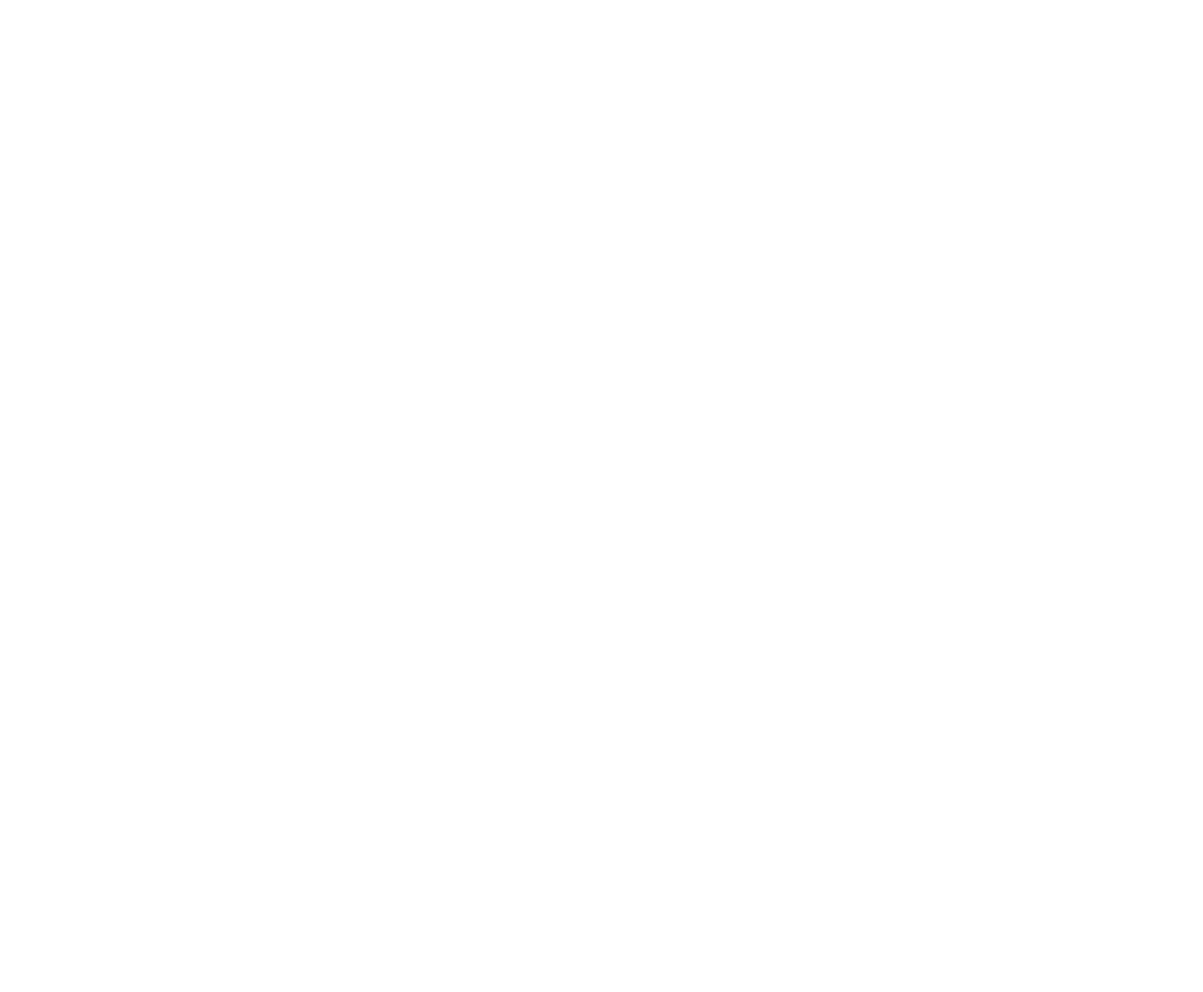
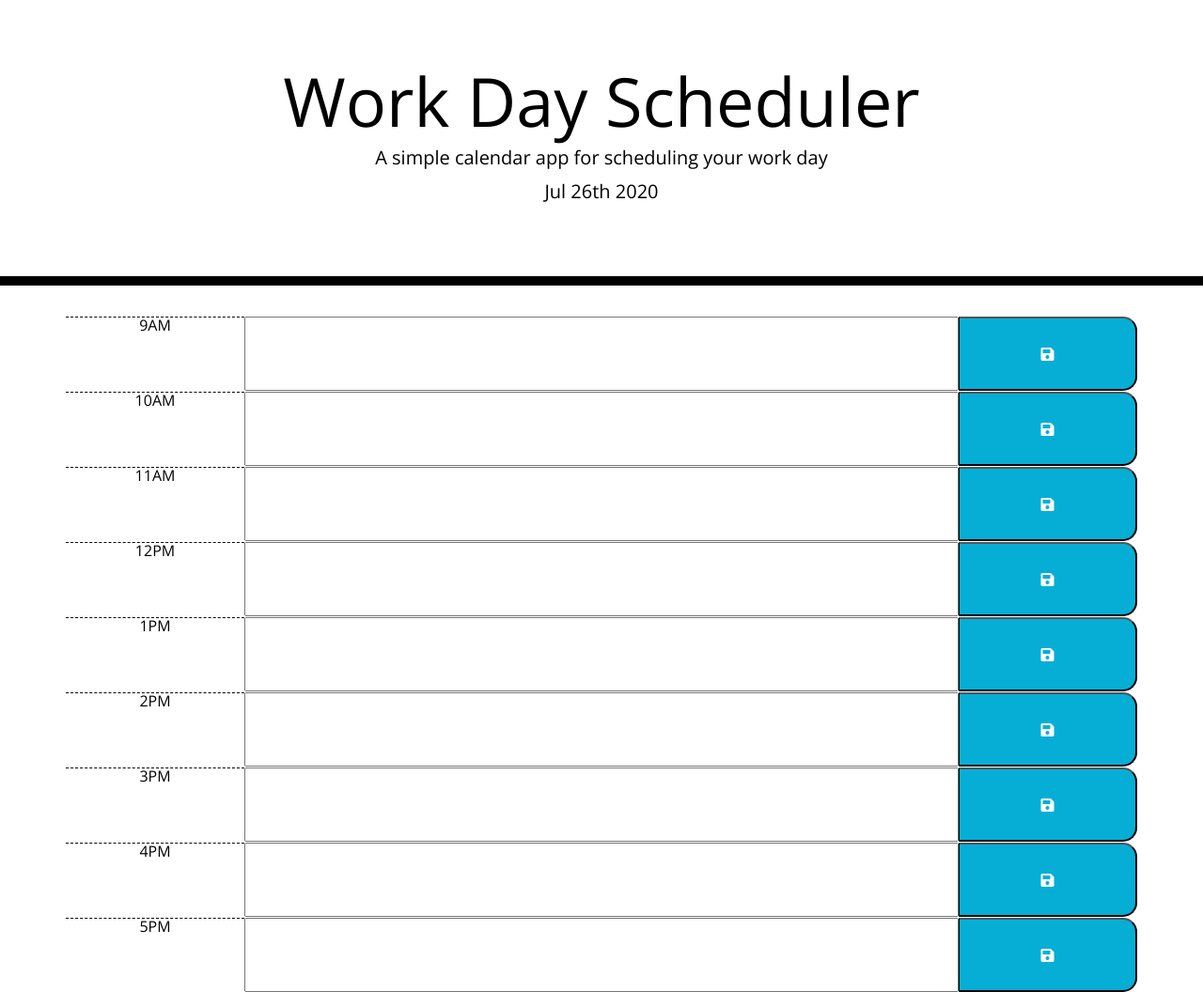
Before and after one commit to kelbri10/Day-Planner, a plain HTML site: page index.html in a window 1280 px wide. Shown: the whole page at 94% size. Before the commit the page ends 800 px from the top, so only its background shows below. Drawn offline with nearby package versions, Linux system fonts and the light colour scheme.

Commit message:
added js to format day planner using provided css

```diff
--- a/index.html
+++ b/index.html
@@ -1,11 +1,39 @@
 <!DOCTYPE html>
 <html lang="en">
-<head>
-    <meta charset="UTF-8">
-    <meta name="viewport" content="width=device-width, initial-scale=1.0">
-    <title>Document</title>
-</head>
-<body>
+  <head>
+    <meta charset="UTF-8" />
+    <meta name="viewport" content="width=device-width, initial-scale=1.0" />
+    <meta http-equiv="X-UA-Compatible" content="ie=edge" />
+    <link
+      rel="stylesheet"
+      href="https://stackpath.bootstrapcdn.com/bootstrap/4.3.1/css/bootstrap.min.css"
+    />
+    <link
+      rel="stylesheet"
+      href="https://use.fontawesome.com/releases/v5.8.1/css/all.css"
+      integrity="sha384-50oBUHEmvpQ+1lW4y57PTFmhCaXp0ML5d60M1M7uH2+nqUivzIebhndOJK28anvf"
+      crossorigin="anonymous"
+    />
+    <link
+      href="https://fonts.googleapis.com/css?family=Open+Sans&display=swap"
+      rel="stylesheet"
+    />
+    <link rel="stylesheet" href="style.css" />
+    <title>Work Day Scheduler</title>
+  </head>
 
-</body>
+  <body>
+    <header class="jumbotron">
+      <h1 class="display-3">Work Day Scheduler</h1>
+      <p class="lead">A simple calendar app for scheduling your work day</p>
+      <p id="currentDay" class="lead"></p>
+    </header>
+    <div class="container">
+      <!-- Timeblocks go here -->
+    </div>
+
+    <script src="https://code.jquery.com/jquery-3.4.1.min.js"></script>
+    <script src="https://cdnjs.cloudflare.com/ajax/libs/moment.js/2.24.0/moment.min.js"></script>
+    <script src = 'script.js'></script>
+  </body>
 </html>
--- a/script.js
+++ b/script.js
@@ -1,6 +1,55 @@
-//when user opens the planner, the current day is displayed at the top of the calender
-//when user scrolls down, user sees timeblocks for standard business hours
+//when user opens the planner, the current day is displayed at the top of the calender\
+let newDay = moment().format("MMM Do YYYY");
+$('#currentDay').text(newDay);
+
+//when user scrolls down, user sees timeblocks for standard business hours - 9am - 5pm
+function createPlanner(){
+    for(let i = 9; i <= 17; i++){
+
+        let timeBlock = document.createElement('div');
+
+        let hour = document.createElement('p');
+        let time = moment().set('hour', i).format('hA');
+        hour.innerHTML = time;
+
+        let saveBtn = document.createElement('BUTTON');
+        let event = document.createElement('INPUT');
+
+        timeBlock.setAttribute('class', 'row time-block');
+
+        hour.setAttribute('class', 'col-md-2 hour');
+
+        event.setAttribute('class', 'col-md-8 description');
+
+        //if (time === moment().get('hour')){
+        //    event.setAttribute('class', 'present');
+        //}
+
+        saveBtn.setAttribute('class', 'col-md-2 saveBtn fas fa-save');
+
+        timeBlock.append(hour, event, saveBtn);
+
+        $('.container').append(timeBlock);
+
+    }
+}
+
 //when user views timeblocks, each timblock indicates past, present, or future
+//compare to current hr
+
+//if hour is before, display color gray
+
+//if hour is equal, display color red
+
+//if hour is after, display color green
+
 //when user clicks a timeblock, user enters an event
+//on click add event listener allow user to type in text box
+
 //when user clicks save button for timeblock the text is saved for that timeblock
+//on click add event listener set value to localStorage
+
 //when user refreshes the page, the saved event is still existing
+
+createPlanner();
+console.log(moment());
--- /dev/null
+++ b/style.css
@@ -0,0 +1,71 @@
+body {
+  font-family: 'Open Sans', sans-serif;
+  font-size: 16px;
+  line-height: 1;
+}
+
+textarea{
+  background: transparent;
+  border: none;
+  resize: none;
+  color: #000000;
+  border-left: 1px solid black;
+  padding: 10px;
+}
+
+.jumbotron {
+  text-align: center;
+  background-color: transparent;
+  color: black;
+  border-radius: 0;
+  border-bottom: 10px solid black;
+}
+
+.description{
+  white-space: pre-wrap;
+}
+
+.time-block{
+  text-align: center;
+  border-radius: 15px;
+}
+
+.row {
+  white-space: pre-wrap;
+  height: 80px;
+  border-top: 1px solid white;;
+}
+
+.hour {
+  background-color: #ffffff;
+  color: #000000;
+  border-top: 1px dashed #000000;
+}
+
+.past {
+  background-color: #d3d3d3;
+  color: white;
+}
+
+.present {
+  background-color: #ff6961;
+  color: white;
+}
+
+.future {
+  background-color: #77dd77;
+  color: white;
+}
+
+.saveBtn {
+  border-left: 1px solid black;
+  border-top-right-radius: 15px;
+  border-bottom-right-radius: 15px;
+  background-color: #06AED5;
+  color: white;
+}
+
+.saveBtn i:hover {
+  font-size: 20px;
+  transition: all .3s ease-in-out;
+}
```
Also changed, not shown: 1 other file.
